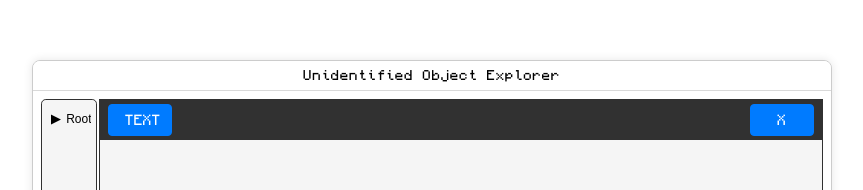
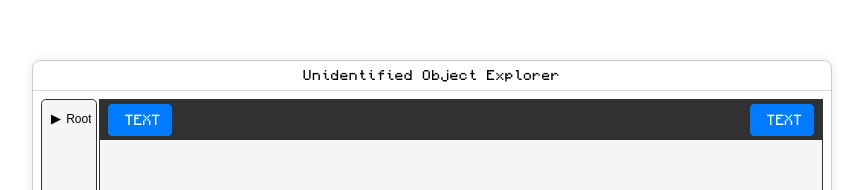
Before and after one commit to noob-heaven/filestation, a Next.js app: page / in a window 1280 px wide. Shown: the part 140-330 px from the top of the page, without its empty margins (368-1231 px from the left). Built offline with nearby package versions, Linux system fonts and the light colour scheme; a web font is replaced by a local one.

Commit message:
feat(props): Define Props

```diff
--- a/src/components/button/@types/button.props.d.ts
+++ b/src/components/button/@types/button.props.d.ts
@@ -1,6 +1,5 @@
 export interface IButtonProps {
   onClick?: (e: React.MouseEvent<HTMLButtonElement>) => void;
-  text: string;
   className?: string;
   style?: React.CSSProperties;
   children?: React.ReactNode;
--- a/src/components/button/simple/SimpleDefaultButton.tsx
+++ b/src/components/button/simple/SimpleDefaultButton.tsx
@@ -5,14 +5,16 @@ import { IButtonProps } from '../@types/button.props';
 import styles from './simpleButton.module.css';
 
 // TODO: props 줘야댐
-export default function SimpleDefaultButton(props: IButtonProps) {
-
-  const {
-  } = props;
+export default function SimpleDefaultButton({
+  onClick,
+  className,
+  style,
+  children,
+}: IButtonProps) {
 
   return (
-    <div className={styles.simpleButtonWrapper} style={props.style}>
-      <button className={styles.defaultButtonStyle}>{props.text}</button>
+    <div className={styles.simpleButtonWrapper} style={style}>
+      <button className={styles.defaultButtonStyle}>{children}</button>
     </div>
   );
 }
--- a/src/components/window/movable/reactor/MovableWindowReactor.tsx
+++ b/src/components/window/movable/reactor/MovableWindowReactor.tsx
@@ -97,7 +97,7 @@ export default function MovableWindowReactor() {
       onMouseUp={cleanUpState}
     >
 
-      { isInitialized &&
+      {isInitialized &&
         <MovableWindowContainer
           currentAction={currentAction}
           isSelected={isSelected}
--- a/src/components/window/movable/right-pane/MovableWindowRightPane.tsx
+++ b/src/components/window/movable/right-pane/MovableWindowRightPane.tsx
@@ -8,12 +8,9 @@ export default function MovableWindowRightPane() {
   return (
     <div className={styles.rightPaneStyle}>
       <div className={styles.topBarStyle}>
-        <SimpleDefaultButton text="TEXT"/>
-        <div className={styles.topBarButtonWrapper}>
-          <button className={styles.topBarButton}>X</button>
-        </div>
+        <SimpleDefaultButton>TEXT</SimpleDefaultButton>
+        <SimpleDefaultButton>TEXT</SimpleDefaultButton>
       </div>
-
     </div>
   )
 }
```
